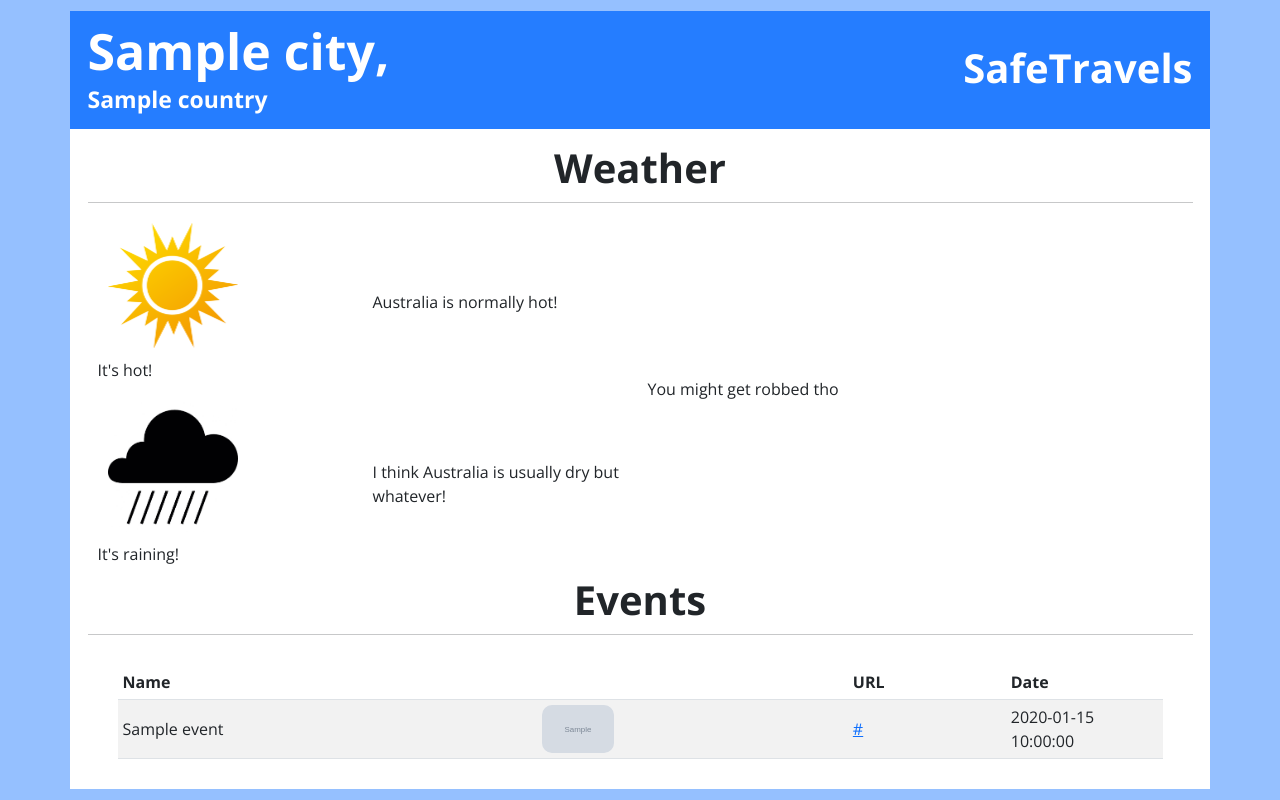
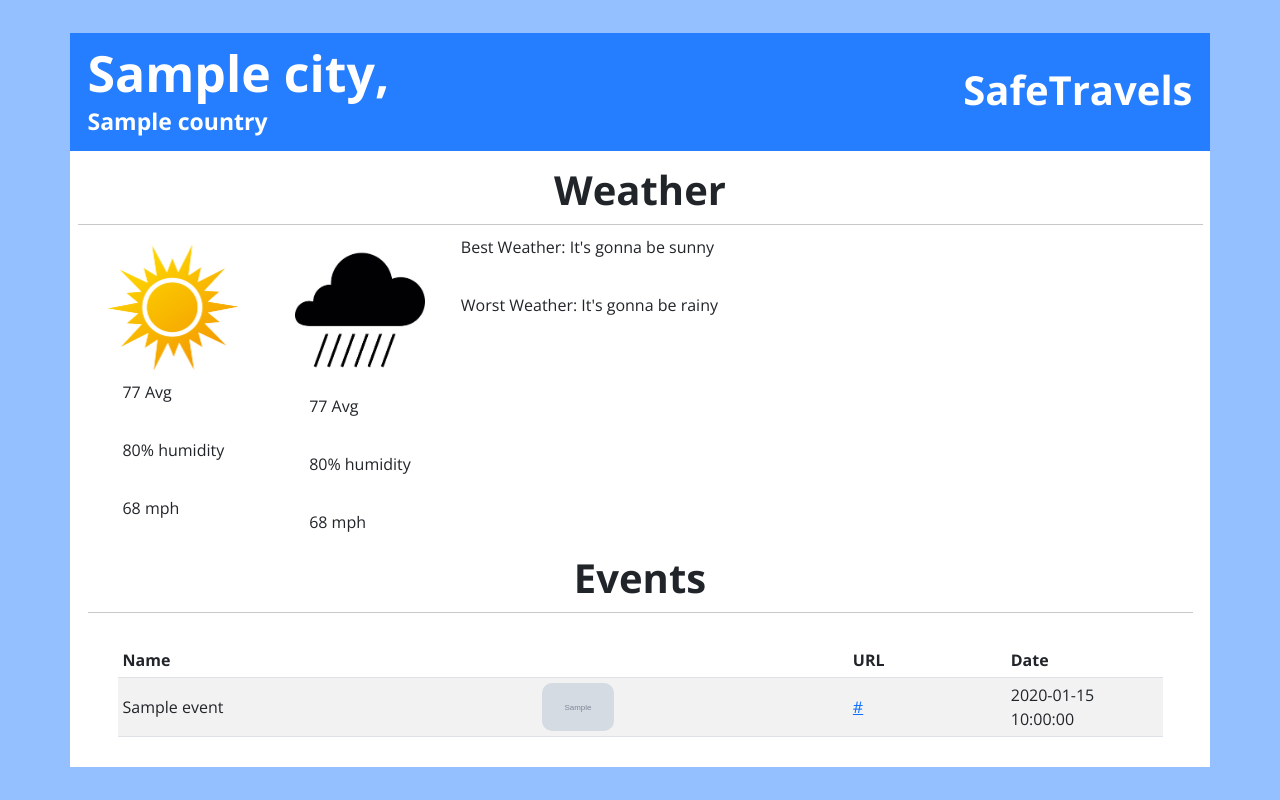
Before and after one commit to ykomarlu/ParadiseFound, a Flask app: template templates/results.html in a window 1280 px wide. Run offline with Flask 2, Linux system fonts and the light colour scheme; the template is opened without the code that fills it: most values are stand-ins (such as "Sample title", 1, 10 or a date in 2020); grey boxes marked "Sample" are stand-in pictures.

Commit message:
Merged with Yushus code

```diff
--- a/templates/results.html
+++ b/templates/results.html
@@ -21,34 +21,39 @@
 				<h2 class="text-end align-middle">SafeTravels</h2>
 			</div>
 		</div>
-		<div class="px-3">
-			<!--Weather and crime-->
+		<!--Weather-->
 		<h2 class="text-center">Weather</h2>
 		<hr>
-			<div class="row align-items-center px-3">
-				<div class="col">
-					<div class="row align-items-center">
-						<div class="col">
+		<div class="px-3">
+			<div class="row d-flex">
+				<div class="col-2 d-flex flex-column align-items-center">
+					<div class="col flex-col mx-auto">
 						<img class="m-3" src="/static/img/sunny.png" style="width:130px; height:125px">
-							<p>It's hot!</p>
 					</div>
-						<div class="col">
-							Australia is normally hot!
+					<div class="col flex-col align-items-center">
+						<p>77 Avg</p><br>
+						<p>80% humidity</p><br>
+						<p>68 mph</p><br>
 					</div>
 				</div>
-					<div class="row align-items-center">
-						<div class="col">
+				<div class="col-2 d-flex flex-column align-items-center">
+					<div class="col flex-col mx-auto">
 						<img class="m-3" src="/static/img/rainy.jpg" style="width:130px; height:px">
-							<p>It's raining!</p>
 					</div>
-						<div class="col">
-							I think Australia is usually dry but whatever!
+					<div class="col flex-col">
+						<p>77 Avg</p><br>
+						<p>80% humidity</p><br>
+						<p>68 mph</p>
 					</div>
 				</div>
+
+				<div class="col flex-col">
+					<div class="col flex-col mx-auto">
+						<p>Best Weather: It's gonna be sunny</p><br>
+						<p>Worst Weather: It's gonna be rainy</p><br>
 					</div>
-				<div class="col">
-					<p>You might get robbed tho</p>
 				</div>
+
 			</div>
 			<!--Events-->
 			<h2 class="text-center">Events</h2>
```
Lines whose indentation alone changed are shown as unchanged.
